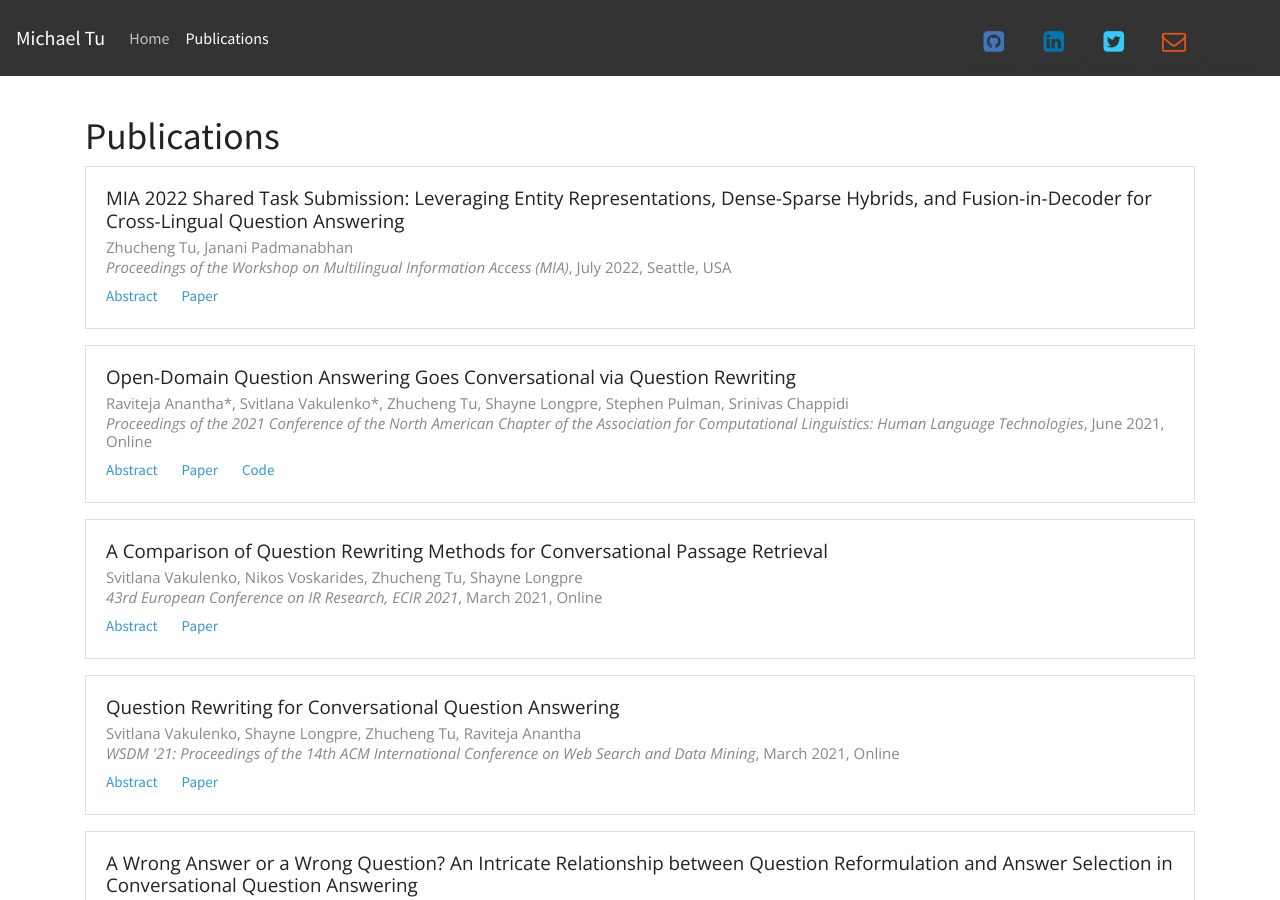
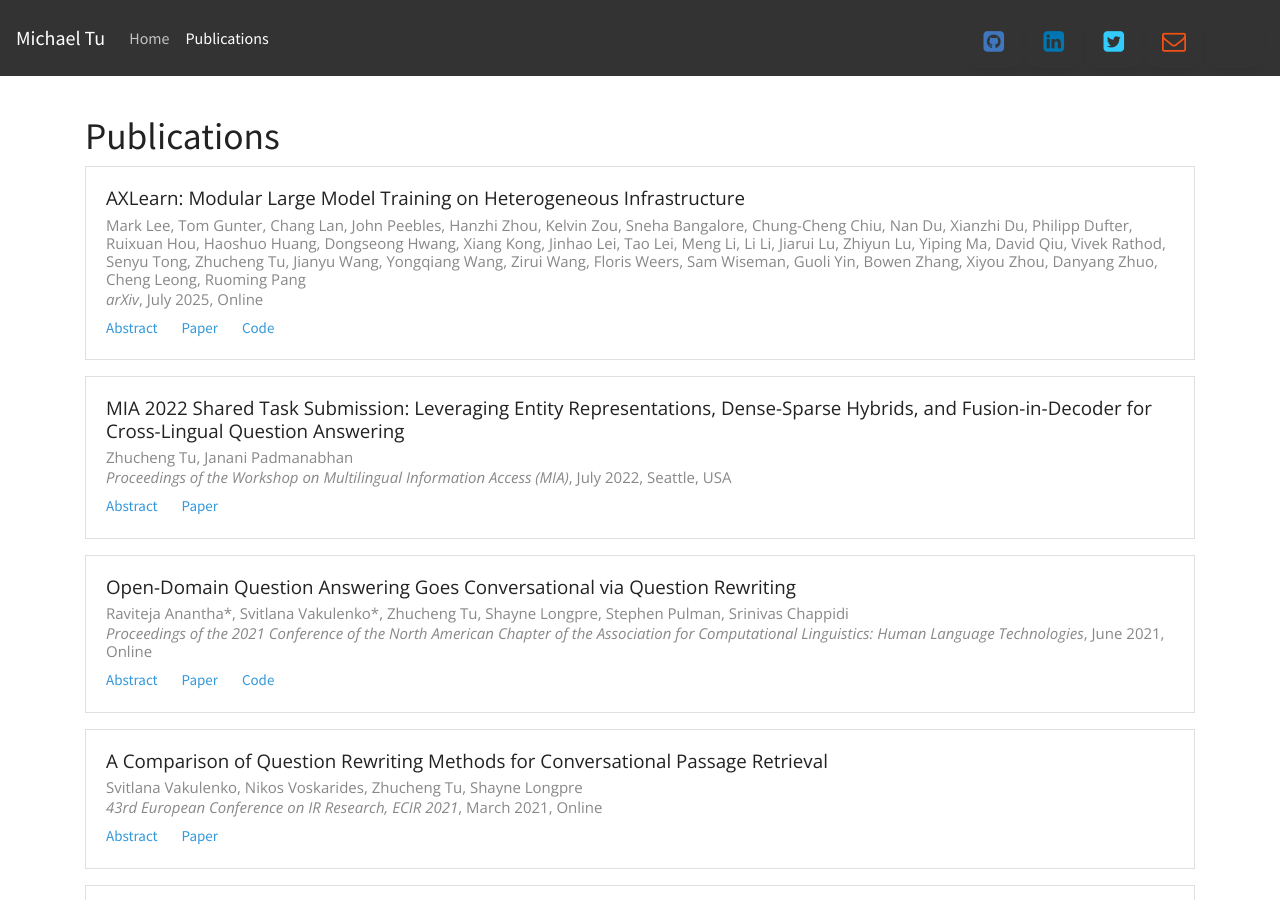
Before and after one commit to tuzhucheng/tuzhucheng.github.io, a Jekyll site: the page built from publications/index.html, in a window 1280 px wide and 900 px high. Built offline with Jekyll 4.4.1, drawn with Linux system fonts in a browser that asks for light colours; nearby versions of some CDN libraries; comment, search, counter and statistics services are not loaded; a style sheet for code colours, icons or effects is not loaded.

Commit message:
Update pubs July 2025.

```diff
--- a/_data/publications.yml
+++ b/_data/publications.yml
@@ -6,6 +6,16 @@
 #  abstract: Abstract
 #  location: Location of venue
 #  year: year
+
+- id: lee2025axlearn
+  names: "Mark Lee, Tom Gunter, Chang Lan, John Peebles, Hanzhi Zhou, Kelvin Zou, Sneha Bangalore, Chung-Cheng Chiu, Nan Du, Xianzhi Du, Philipp Dufter, Ruixuan Hou, Haoshuo Huang, Dongseong Hwang, Xiang Kong, Jinhao Lei, Tao Lei, Meng Li, Li Li, Jiarui Lu, Zhiyun Lu, Yiping Ma, David Qiu, Vivek Rathod, Senyu Tong, <strong>Zhucheng Tu</strong>, Jianyu Wang, Yongqiang Wang, Zirui Wang, Floris Weers, Sam Wiseman, Guoli Yin, Bowen Zhang, Xiyou Zhou, Danyang Zhuo, Cheng Leong, Ruoming Pang"
+  title: "AXLearn: Modular Large Model Training on Heterogeneous Infrastructure"
+  link: https://arxiv.org/abs/2507.05411
+  code: https://github.com/apple/axlearn
+  abstract: "We design and implement AXLearn, a production deep learning system that facilitates scalable and high-performance training of large deep learning models. Compared to other state-of-the-art deep learning systems, AXLearn has a unique focus on modularity and support for heterogeneous hardware infrastructure. AXLearn's internal interfaces between software components follow strict encapsulation, allowing different components to be assembled to facilitate rapid model development and experimentation on heterogeneous compute infrastructure. We introduce a novel method of quantifying modularity via Lines-of-Code (LoC)-complexity, which demonstrates how our system maintains constant complexity as we scale the components in the system, compared to linear or quadratic complexity in other systems. This allows integrating features such as Rotary Position Embeddings (RoPE) into AXLearn across hundred of modules with just 10 lines of code, compared to hundreds as required in other systems. At the same time, AXLearn maintains equivalent performance compared to state-of-the-art training systems. Finally, we share our experience in the development and operation of AXLearn."
+  booktitle: "arXiv"
+  location: Online
+  year: July 2025
 
 - id: tu2022mia
   names: "<strong>Zhucheng Tu</strong>, Janani Padmanabhan"
```
